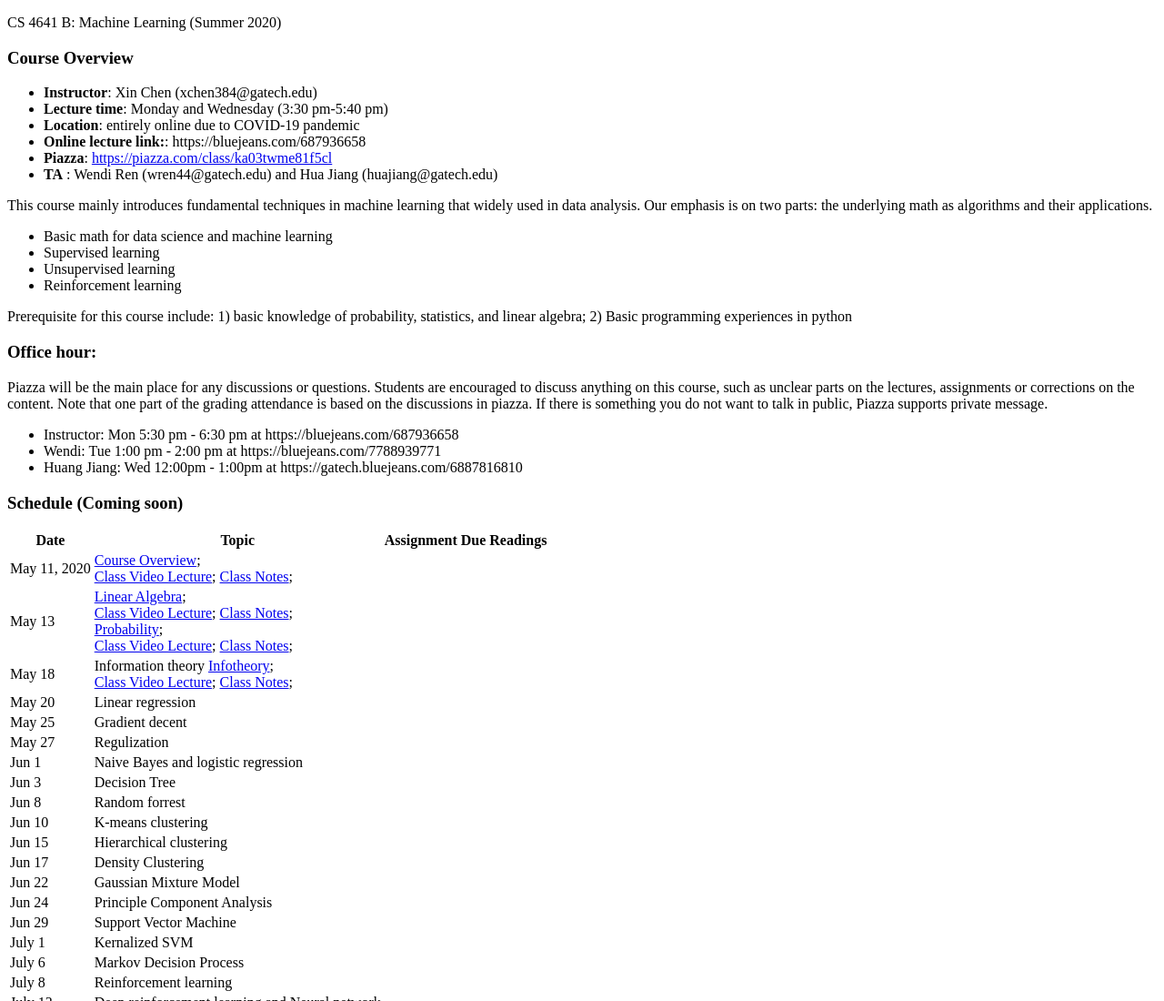
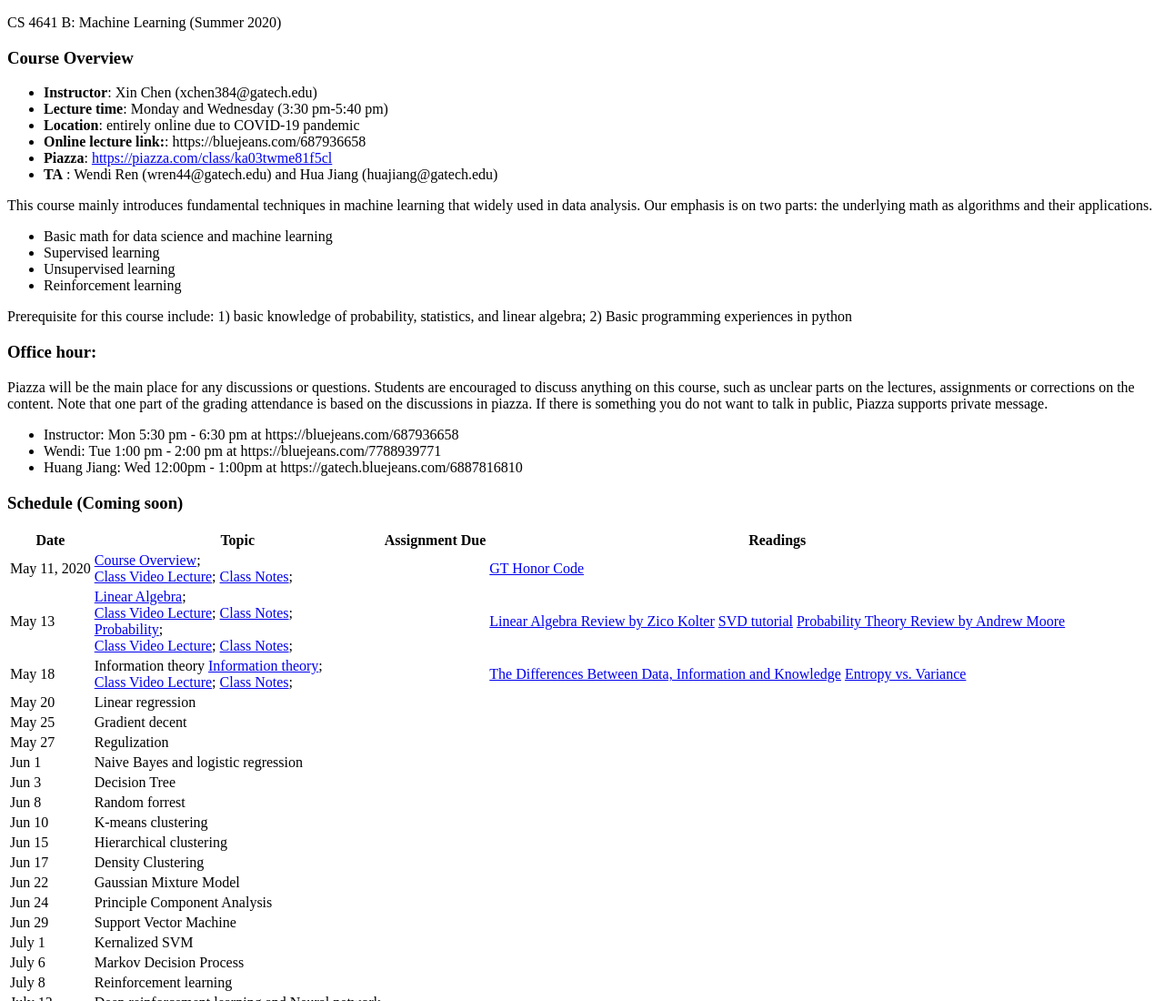
Before and after one commit to mimoralea/cs4641B-summer2020, a plain HTML site: page index.html in a window 1280 px wide. Shown: the top 1100 px of the page at 91% size. Drawn offline with Linux system fonts and the light colour scheme.

Commit message:
readings

```diff
--- a/index.html
+++ b/index.html
@@ -79,7 +79,9 @@
 </td>
 <td></td>
 <td></td>
-<td></td>
+<td>
+<a href="https://policylibrary.gatech.edu/student-affairs/academic-honor-code" target="_blank">GT Honor Code</a>
+</td>
 </tr>
 
 <tr>
@@ -94,21 +96,27 @@
 </td>
 <td></td>
 <td></td>
-<td></td>
+<td>
+<a href="http://cs229.stanford.edu/section/cs229-linalg.pdf" target="_blank">Linear Algebra Review by Zico Kolter</a>
+<a href="http://web.mit.edu/course/other/be.400/OldFiles/www/SVD/Singular_Value_Decomposition.htm" target="_blank">SVD tutorial</a>
+<a href="http://www.cs.cmu.edu/~./awm/tutorials/prob.html" target="_blank">Probability Theory Review by Andrew Moore</a>
+</td>
 </tr>
 
 <tr>
 <td>May 18</td>
 <td>
 Information theory
-
-<a href="course/3-infoTheory.pdf" target="_blank">Infotheory</a>;</br>
+<a href="course/3-infoTheory.pdf" target="_blank">Information theory</a>;</br>
 <a href="https://bluejeans.com/s/yOHI5" target="_blank">Class Video Lecture</a>;
 <a href="course/3-note5-18.pdf" target="_blank">Class Notes</a>;</br>
 </td>
 <td></td>
 <td></td>
-<td></td>
+<td>
+<a href="http://www.infogineering.net/data-information-knowledge.htm" target="_blank">The Differences Between Data, Information and Knowledge</a>
+<a href="https://sci.physics.research.narkive.com/nNn8MAxf/entropy-vs-variance" target="_blank">Entropy vs. Variance</a>
+</td>
 </tr>
 
 <tr>
```
